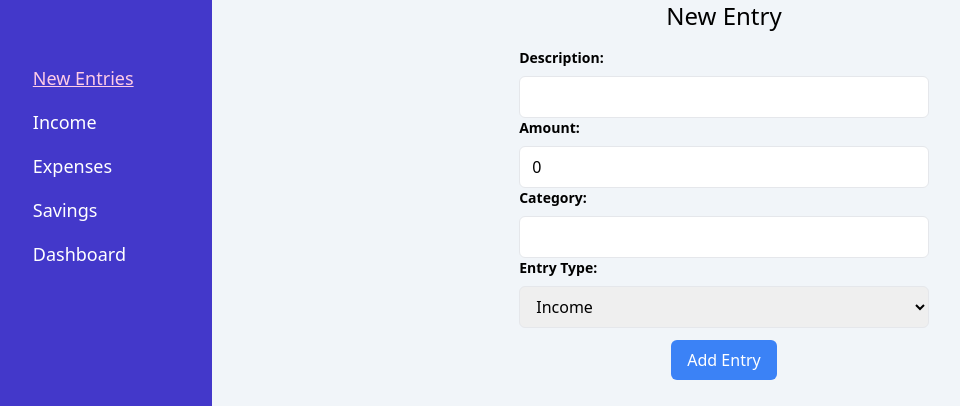
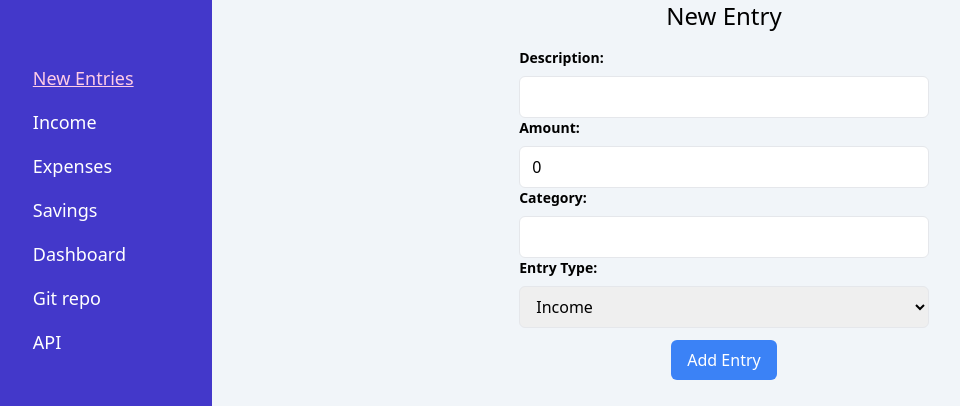
Before and after one commit to bijaylaxmibehera/finance-management, a React (Create React App) app: page / in a window 1280 px wide. Shown: the top 406 px of the page, without its empty margins (44-1004 px from the left). Built offline with nearby package versions, Linux system fonts and the light colour scheme.

Commit message:
feat: minor change

```diff
--- a/src/components/NavBar.jsx
+++ b/src/components/NavBar.jsx
@@ -7,12 +7,16 @@ export const NavBar=()=>{
         color:isActive?"#ffcce6":""
     })
     return (
+        <div>
         <nav className="flex flex-col  gap-4  h-[100%] mx-auto w-[40%]">
             <NavLink to="/" className="hover:font-medium" style={getStyle}>New Entries</NavLink>
             <NavLink to="/income" className="hover:font-medium" style={getStyle}>Income</NavLink>
             <NavLink to="/expenses" className="hover:font-medium" style={getStyle}>Expenses</NavLink>
             <NavLink to="/savings" className="hover:font-medium" style={getStyle}>Savings</NavLink>
             <NavLink to="/dashboard" className="hover:font-medium" style={getStyle}>Dashboard</NavLink>
+            <NavLink to="https://github.com/bijaylaxmibehera/finance-management" target="_blank">Git repo</NavLink>
+            <NavLink to="https://replit.com/@Bijaylaxmi2117/finance-management" target="_blank">API</NavLink>
         </nav>
+        </div>
     )
 }
```
